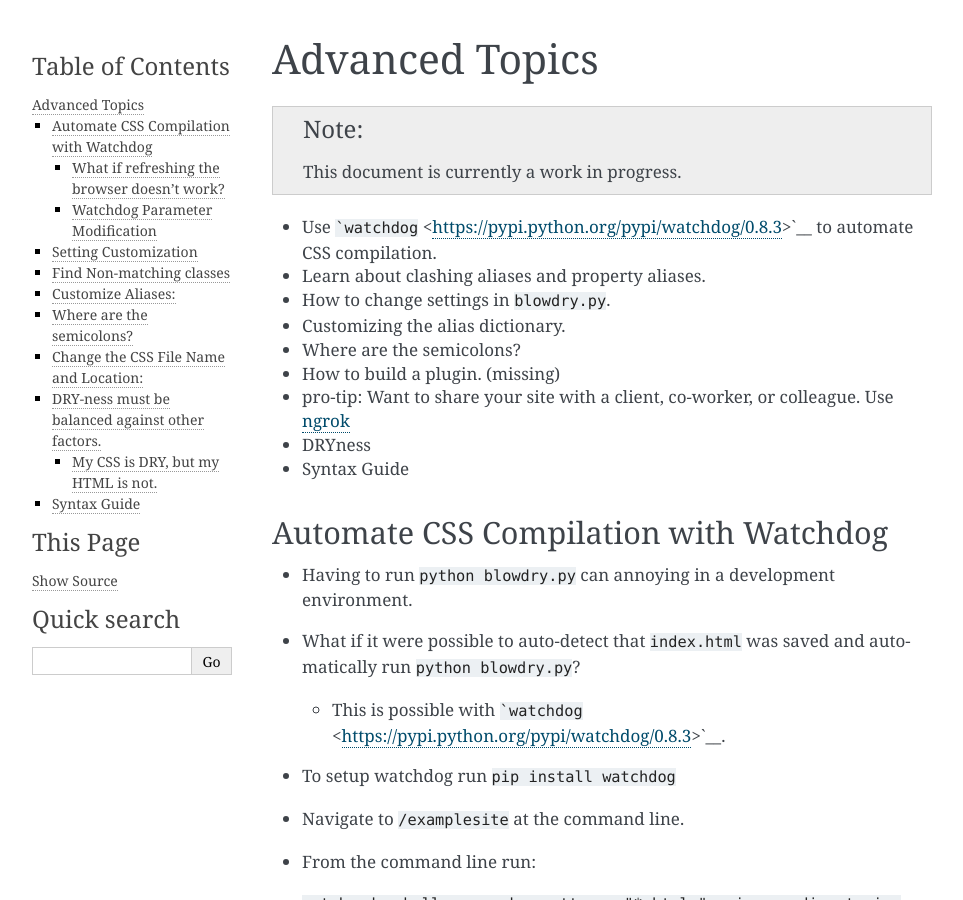
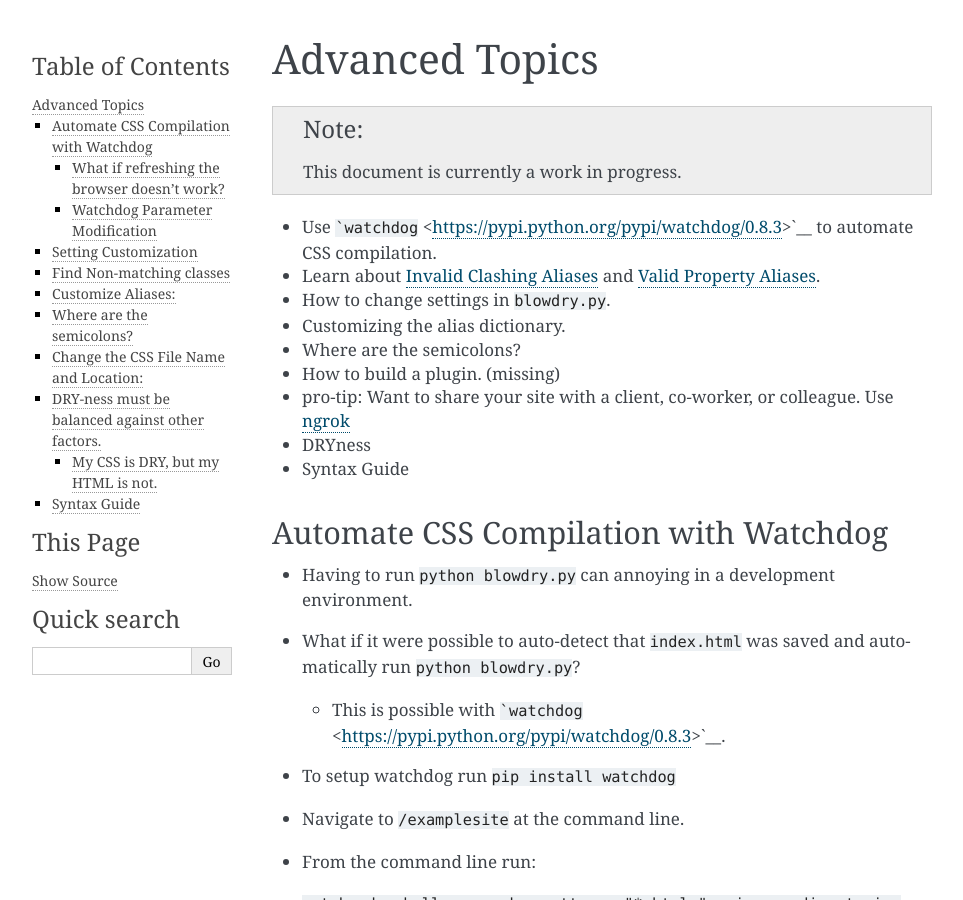
Before and after one commit to nueverest/blowdrycss, a Sphinx documentation site: the page built from docs/advancedtopics.rst, in a window 1280 px wide and 900 px high. Shown: the whole window, without its empty margins (148-1111 px from the left). Built offline with Sphinx 7.4.7, drawn with Linux system fonts in a browser that asks for light colours; some of the changed lines change nothing that is shown.

Commit message:
Linked clashing and valid aliases into advanced topics.

````diff
--- a/docs/advancedtopics.rst
+++ b/docs/advancedtopics.rst
@@ -9,7 +9,7 @@ Advanced Topics
     This document is currently a work in progress.
 
 - Use ```watchdog`` <https://pypi.python.org/pypi/watchdog/0.8.3>`__ to automate CSS compilation.
-- Learn about clashing aliases and property aliases.
+- Learn about :doc:`clashing_aliases` and :doc:`property_aliases`.
 - How to change settings in ``blowdry.py``.
 - Customizing the alias dictionary.
 - Where are the semicolons?
````
